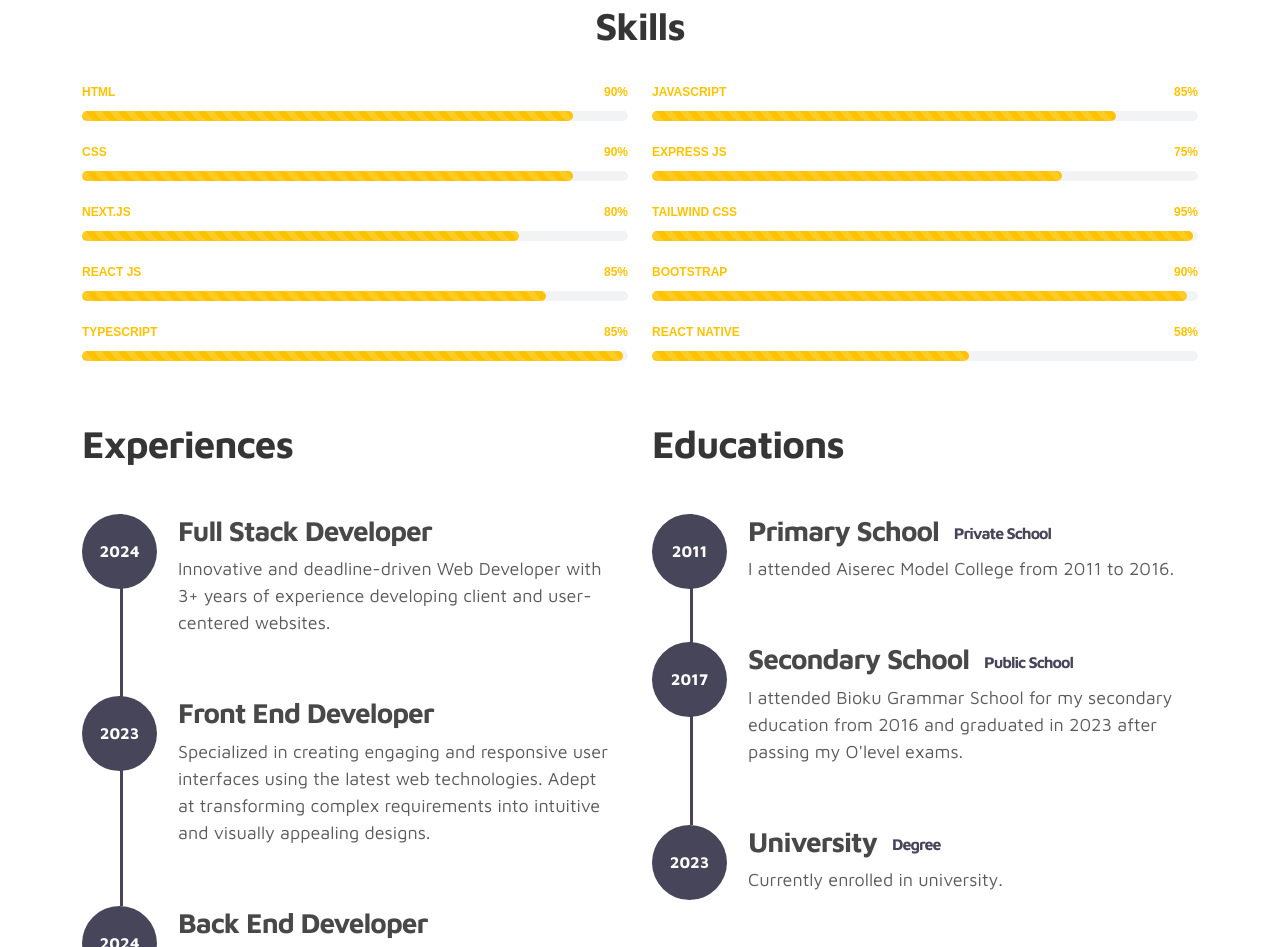
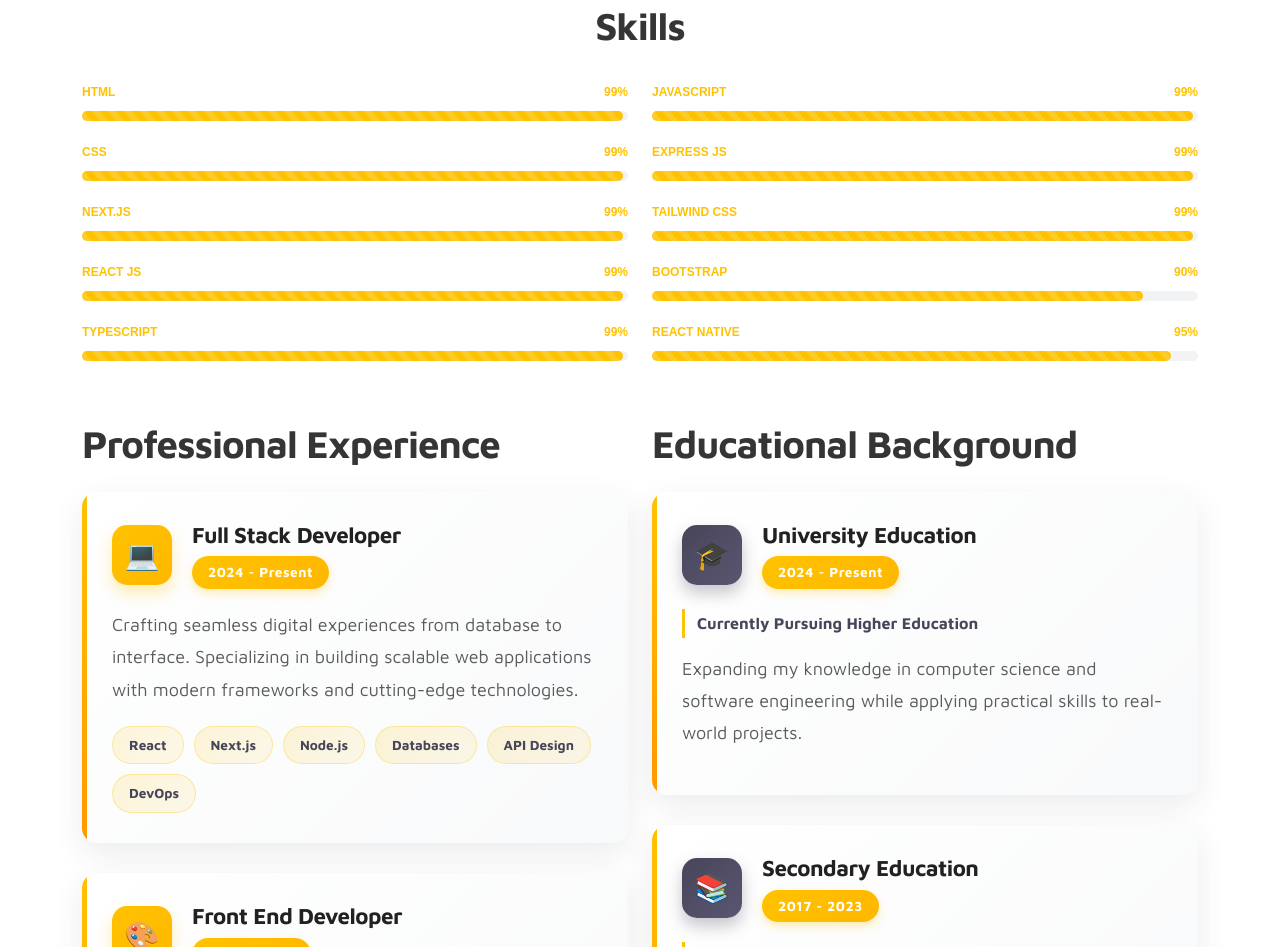
Before and after one commit to Yotrages/verportfolio, a plain HTML site: page index.html in a window 1280 px wide. Shown: the part 1853-2800 px from the top of the page. Drawn offline with nearby package versions, Linux system fonts and the light colour scheme; a script that the page names is missing.

Commit message:
Added changes to index file and it's css

```diff
--- a/css/style.css
+++ b/css/style.css
@@ -820,3 +820,195 @@ input:-webkit-autofill {
 /* .my-pic {
   height: 100%;
 } */
+
+.experience-card {
+    background: linear-gradient(135deg, #ffffff 0%, #f8f9fa 100%);
+    border-radius: 15px;
+    padding: 30px;
+    margin-bottom: 30px;
+    box-shadow: 0 10px 30px rgba(71, 69, 89, 0.1);
+    transition: all 0.4s cubic-bezier(0.4, 0, 0.2, 1);
+    border: none;
+    position: relative;
+    overflow: hidden;
+}
+
+.experience-card::before {
+    content: '';
+    position: absolute;
+    top: 0;
+    left: 0;
+    width: 5px;
+    height: 100%;
+    background: linear-gradient(180deg, #ffc200 0%, #ff9800 100%);
+    transition: width 0.4s ease;
+}
+
+.experience-card:hover {
+    transform: translateY(-8px) scale(1.02);
+    box-shadow: 0 20px 40px rgba(255, 194, 0, 0.2);
+}
+
+.experience-card:hover::before {
+    width: 100%;
+    opacity: 0.05;
+}
+
+.experience-header {
+    display: flex;
+    align-items: center;
+    margin-bottom: 20px;
+}
+
+.experience-icon {
+    width: 60px;
+    height: 60px;
+    background: linear-gradient(135deg, #ffc200 0%, #ffb700 100%);
+    border-radius: 15px;
+    display: flex;
+    align-items: center;
+    justify-content: center;
+    margin-right: 20px;
+    font-size: 28px;
+    flex-shrink: 0;
+    box-shadow: 0 8px 16px rgba(255, 194, 0, 0.3);
+    transition: all 0.3s ease;
+}
+
+.experience-card:hover .experience-icon {
+    transform: rotate(5deg) scale(1.1);
+    box-shadow: 0 12px 24px rgba(255, 194, 0, 0.4);
+}
+
+.education-icon {
+    background: linear-gradient(135deg, #474559 0%, #5a5672 100%);
+    box-shadow: 0 8px 16px rgba(71, 69, 89, 0.3);
+}
+
+.experience-card:hover .education-icon {
+    box-shadow: 0 12px 24px rgba(71, 69, 89, 0.4);
+}
+
+.experience-content {
+    flex: 1;
+}
+
+.experience-content h3 {
+    font-size: 1.4rem;
+    color: #212121;
+    font-weight: 700;
+    margin-bottom: 8px;
+    letter-spacing: -0.5px;
+}
+
+.duration-badge {
+    display: inline-block;
+    background: linear-gradient(135deg, #ffc200 0%, #ffb700 100%);
+    color: #ffffff;
+    padding: 6px 16px;
+    border-radius: 25px;
+    font-size: 0.85rem;
+    font-weight: 700;
+    box-shadow: 0 4px 10px rgba(255, 194, 0, 0.3);
+    letter-spacing: 0.5px;
+}
+
+.experience-card p {
+    line-height: 1.8;
+    margin-bottom: 15px;
+}
+
+.tech-tags {
+    display: flex;
+    flex-wrap: wrap;
+    gap: 10px;
+    margin-top: 20px;
+}
+
+.tech-tag {
+    background: linear-gradient(135deg, rgba(255, 194, 0, 0.15) 0%, rgba(255, 194, 0, 0.08) 100%);
+    color: #474559;
+    padding: 8px 16px;
+    border-radius: 20px;
+    font-size: 0.85rem;
+    font-weight: 600;
+    border: 1px solid rgba(255, 194, 0, 0.3);
+    transition: all 0.3s ease;
+}
+
+.tech-tag:hover {
+    background: linear-gradient(135deg, #ffc200 0%, #ffb700 100%);
+    color: #ffffff;
+    transform: translateY(-2px);
+    box-shadow: 0 4px 8px rgba(255, 194, 0, 0.3);
+}
+
+.institution-name {
+    color: #474559;
+    font-weight: 700;
+    font-size: 1rem;
+    margin-bottom: 12px;
+    padding-left: 12px;
+    border-left: 3px solid #ffc200;
+}
+
+/* Dark mode enhancements */
+.dark-mode .experience-card {
+    background: linear-gradient(135deg, #1a1a2e 0%, #16213e 100%);
+    box-shadow: 0 10px 30px rgba(0, 0, 0, 0.5);
+}
+
+.dark-mode .experience-card:hover {
+    box-shadow: 0 20px 40px rgba(255, 194, 0, 0.3);
+}
+
+.dark-mode .experience-content h3 {
+    color: #ffffff;
+}
+
+.dark-mode .experience-card p {
+    color: rgba(255, 255, 255, 0.85);
+}
+
+.dark-mode .tech-tag {
+    background: linear-gradient(135deg, rgba(255, 194, 0, 0.2) 0%, rgba(255, 194, 0, 0.1) 100%);
+    color: #ffffff;
+    border-color: rgba(255, 194, 0, 0.4);
+}
+
+.dark-mode .tech-tag:hover {
+    background: linear-gradient(135deg, #ffc200 0%, #ffb700 100%);
+    color: #1a1a2e;
+}
+
+.dark-mode .institution-name {
+    color: #ffc200;
+}
+
+/* Responsive refinements */
+@media (max-width: 768px) {
+    .experience-card {
+        padding: 25px;
+        margin-bottom: 25px;
+    }
+
+    .experience-icon {
+        width: 50px;
+        height: 50px;
+        font-size: 24px;
+    }
+
+    .experience-content h3 {
+        font-size: 1.2rem;
+    }
+
+    .duration-badge {
+        font-size: 0.8rem;
+        padding: 5px 12px;
+    }
+
+    .tech-tag {
+        font-size: 0.8rem;
+        padding: 6px 12px;
+    }
+}
--- a/index.html
+++ b/index.html
@@ -114,7 +114,7 @@
           <div class="col-12">
               <h2 class="text-center">Some of My Projects</h2>
               <div class="iframe-container">
-                  <iframe id="project-iframe" src="https://awesomestart.netlify.app" scrolling="yes"></iframe>
+                  <iframe id="project-iframe" src="https://chathub-hazel.vercel.app" scrolling="yes"></iframe>
               </div>
               <div class="navigation-buttons">
                   <button id="prev-btn" class="btn btn-warning text-white">Previous</button>
@@ -125,7 +125,7 @@
   </div>
 
   <script>
-      const websites = ["https://awesomestart.netlify.app", "https://exquisitewears.vercel.app", "https://football-livescore.vercel.app", "https://promptopia-black-iota.vercel.app", "https://delicacyfood.netlify.app", "https://ultimate-react-five.vercel.app", "https://bioku.netlify.app", "https://qayyumportfolio.vercel.app", "https://smart-lease-m22q.vercel.app", "https://kind-heart-blue.vercel.app", "https://sparkle-cart-eight.vercel.app"];
+      const websites = ["https://chathub-hazel.vercel.app", "https://awesomestart.netlify.app", "https://exquisitewears.vercel.app", "https://football-livescore.vercel.app", "https://promptopia-black-iota.vercel.app", "https://delicacyfood.netlify.app", "https://ultimate-react-five.vercel.app", "https://bioku.netlify.app", "https://qayyumportfolio.vercel.app", "https://smart-lease-m22q.vercel.app", "https://kind-heart-blue.vercel.app", "https://sparkle-cart-eight.vercel.app"];
       let currentIndex = 0;
 
       document.getElementById('prev-btn').addEventListener('click', function() {
@@ -195,16 +195,16 @@
           <div class="col-lg-6">
 
             <div class="progress">
-              <span class="skill">HTML <i class="val">90%</i></span>
+              <span class="skill">HTML <i class="val">99%</i></span>
               <div class="progress-bar-wrap">
-                <div class="progress-bar progress-bar-striped progress-bar-animated" role="progressbar" aria-valuenow="90" aria-valuemin="0" aria-valuemax="100"></div>
+                <div class="progress-bar progress-bar-striped progress-bar-animated" role="progressbar" aria-valuenow="99" aria-valuemin="0" aria-valuemax="100"></div>
               </div>
             </div>
 
             <div class="progress">
-              <span class="skill">CSS <i class="val">90%</i></span>
+              <span class="skill">CSS <i class="val">99%</i></span>
               <div class="progress-bar-wrap">
-                <div class="progress-bar progress-bar-striped progress-bar-animated" role="progressbar" aria-valuenow="90" aria-valuemin="0" aria-valuemax="100"></div>
+                <div class="progress-bar progress-bar-striped progress-bar-animated" role="progressbar" aria-valuenow="99" aria-valuemin="0" aria-valuemax="100"></div>
               </div>
             </div>
 
@@ -212,16 +212,16 @@
           <div class="col-lg-6">
 
             <div class="progress">
-              <span class="skill">JavaScript <i class="val">85%</i></span>
+              <span class="skill">JavaScript <i class="val">99%</i></span>
               <div class="progress-bar-wrap">
-                <div class="progress-bar progress-bar-striped progress-bar-animated" role="progressbar" aria-valuenow="85" aria-valuemin="0" aria-valuemax="100"></div>
+                <div class="progress-bar progress-bar-striped progress-bar-animated" role="progressbar" aria-valuenow="99" aria-valuemin="0" aria-valuemax="100"></div>
               </div>
             </div>
 
             <div class="progress">
-              <span class="skill">Express js<i class="val">75%</i></span>
+              <span class="skill">Express js<i class="val">99%</i></span>
               <div class="progress-bar-wrap">
-                <div class="progress-bar progress-bar-striped progress-bar-animated" role="progressbar" aria-valuenow="75" aria-valuemin="0" aria-valuemax="100"></div>
+                <div class="progress-bar progress-bar-striped progress-bar-animated" role="progressbar" aria-valuenow="99" aria-valuemin="0" aria-valuemax="100"></div>
               </div>
             </div>
           </div>
@@ -230,16 +230,16 @@
 
 
             <div class="progress">
-              <span class="skill">Next.js<i class="val">80%</i></span>
+              <span class="skill">Next.js<i class="val">99%</i></span>
               <div class="progress-bar-wrap">
-                <div class="progress-bar progress-bar-striped progress-bar-animated" role="progressbar" aria-valuenow="80" aria-valuemin="0" aria-valuemax="100"></div>
+                <div class="progress-bar progress-bar-striped progress-bar-animated" role="progressbar" aria-valuenow="99" aria-valuemin="0" aria-valuemax="100"></div>
               </div>
             </div>
 
             <div class="progress">
-              <span class="skill">React js<i class="val">85%</i></span>
+              <span class="skill">React js<i class="val">99%</i></span>
               <div class="progress-bar-wrap">
-                <div class="progress-bar progress-bar-striped progress-bar-animated" role="progressbar" aria-valuenow="85" aria-valuemin="0" aria-valuemax="100"></div>
+                <div class="progress-bar progress-bar-striped progress-bar-animated" role="progressbar" aria-valuenow="99" aria-valuemin="0" aria-valuemax="100"></div>
               </div>
             </div>
 
@@ -248,7 +248,7 @@
           <div class="col-lg-6">
 
              <div class="progress">
-              <span class="skill">Tailwind css<i class="val">95%</i></span>
+              <span class="skill">Tailwind css<i class="val">99%</i></span>
               <div class="progress-bar-wrap">
                 <div class="progress-bar progress-bar-striped progress-bar-animated" role="progressbar" aria-valuenow="99" aria-valuemin="0" aria-valuemax="100"></div>
               </div>
@@ -257,7 +257,7 @@
             <div class="progress">
               <span class="skill">Bootstrap<i class="val">90%</i></span>
               <div class="progress-bar-wrap">
-                <div class="progress-bar progress-bar-striped progress-bar-animated" role="progressbar" aria-valuenow="98" aria-valuemin="0" aria-valuemax="100"></div>
+                <div class="progress-bar progress-bar-striped progress-bar-animated" role="progressbar" aria-valuenow="90" aria-valuemin="0" aria-valuemax="100"></div>
               </div>
             </div>
 
@@ -267,7 +267,7 @@
 
 
             <div class="progress">
-              <span class="skill">Typescript<i class="val">85%</i></span>
+              <span class="skill">Typescript<i class="val">99%</i></span>
               <div class="progress-bar-wrap">
                 <div class="progress-bar progress-bar-striped progress-bar-animated" role="progressbar" aria-valuenow="99" aria-valuemin="0" aria-valuemax="100"></div>
               </div>
@@ -278,9 +278,9 @@
 
 
             <div class="progress">
-              <span class="skill">React Native<i class="val">58%</i></span>
+              <span class="skill">React Native<i class="val">95%</i></span>
               <div class="progress-bar-wrap">
-                <div class="progress-bar progress-bar-striped progress-bar-animated" role="progressbar" aria-valuenow="58" aria-valuemin="0" aria-valuemax="100"></div>
+                <div class="progress-bar progress-bar-striped progress-bar-animated" role="progressbar" aria-valuenow="95" aria-valuemin="0" aria-valuemax="100"></div>
               </div>
             </div>
             </div>
@@ -296,86 +296,108 @@
   <section class="resume py-5 d-lg-flex justify-content-center align-items-center" id="resume">
     <div class="container">
         <div class="row">
+            <div class="col-lg-6 col-12">
+                <h2 class="mb-4">Professional Experience</h2>
 
-                <div class="col-lg-6 col-12">
-                  <h2 class="mb-4">Experiences</h2>
-
-                    <div class="timeline">
-                        <div class="timeline-wrapper">
-                             <div class="timeline-yr">
-                                  <span>2024</span>
+                <div class="experience-card">
+                    <div class="experience-header">
+                        <div class="experience-icon">💻</div>
+                        <div class="experience-content">
+                            <h3>Full Stack Developer</h3>
+                            <span class="duration-badge">2024 - Present</span>
                         </div>
-                             <div class="timeline-info">
-                                  <h3><span>Full Stack Developer</span></h3>
-                                  <p>Innovative and deadline-driven Web Developer with 3+ years of experience developing client and user-centered websites.</p>
+                    </div>
+                    <p>Crafting seamless digital experiences from database to interface. Specializing in building scalable web applications with modern frameworks and cutting-edge technologies.</p>
+                    <div class="tech-tags">
+                        <span class="tech-tag">React</span>
+                        <span class="tech-tag">Next.js</span>
+                        <span class="tech-tag">Node.js</span>
+                        <span class="tech-tag">Databases</span>
+                        <span class="tech-tag">API Design</span>
+                        <span class="tech-tag">DevOps</span>
                     </div>
                 </div>
 
-                        <div class="timeline-wrapper">
-                            <div class="timeline-yr">
-                                <span>2023</span>
+                <div class="experience-card">
+                    <div class="experience-header">
+                        <div class="experience-icon">🎨</div>
+                        <div class="experience-content">
+                            <h3>Front End Developer</h3>
+                            <span class="duration-badge">2023 - 2024</span>
                         </div>
-                            <div class="timeline-info">
-                                <h3><span>Front End Developer</span></h3>
-                                <p>Specialized in creating engaging and responsive user interfaces using the latest web technologies. Adept at transforming complex requirements into intuitive and visually appealing designs.</p>
-                              </p>
+                    </div>
+                    <p>Transformed complex user requirements into beautiful, intuitive interfaces. Passionate about creating responsive designs that deliver exceptional user experiences.</p>
+                    <div class="tech-tags">
+                        <span class="tech-tag">HTML/CSS</span>
+                        <span class="tech-tag">JavaScript</span>
+                        <span class="tech-tag">React</span>
+                        <span class="tech-tag">Next.js</span>
+                        <span class="tech-tag">UI/UX</span>
+                        <span class="tech-tag">Responsive Design</span>
                     </div>
                 </div>
 
-                        <div class="timeline-wrapper">
-                            <div class="timeline-yr">
-                                <span>2024</span>
-                            </div>
-                            <div class="timeline-info">
-                                <h3><span>Back End Developer</h3>
-                                <p>Expert in server-side development, database management, and API integration. Experienced in building robust and scalable server applications that drive business efficiency and performance.</p>
+                <div class="experience-card">
+                    <div class="experience-header">
+                        <div class="experience-icon">⚙️</div>
+                        <div class="experience-content">
+                            <h3>Back End Developer</h3>
+                            <span class="duration-badge">2023 - 2024</span>
                         </div>
                     </div>
-
+                    <p>Built robust server architectures and optimized database performance. Focused on creating efficient APIs and scalable solutions that power business growth.</p>
+                    <div class="tech-tags">
+                        <span class="tech-tag">RESTful APIs</span>
+                        <span class="tech-tag">SQL/NoSQL</span>
+                        <span class="tech-tag">Server Architecture</span>
+                        <span class="tech-tag">Authentication</span>
+                    </div>
                 </div>
             </div>
 
             <div class="col-lg-6 col-12">
-                  <h2 class="mb-4 mobile-mt-2">Educations</h2>
+                <h2 class="mb-4 mobile-mt-2">Educational Background</h2>
 
-                    <div class="timeline">
-                        <div class="timeline-wrapper">
-                             <div class="timeline-yr">
-                                  <span>2011</span>
-                             </div>
-                             <div class="timeline-info">
-                                  <h3><span>Primary School</span><small>Private School</small></h3>
-                                  <p>I attended Aiserec Model College from 2011 to 2016.</p>
+                <div class="experience-card">
+                    <div class="experience-header">
+                        <div class="experience-icon education-icon">🎓</div>
+                        <div class="experience-content">
+                            <h3>University Education</h3>
+                            <span class="duration-badge">2024 - Present</span>
                         </div>
                     </div>
+                    <p class="institution-name">Currently Pursuing Higher Education</p>
+                    <p>Expanding my knowledge in computer science and software engineering while applying practical skills to real-world projects.</p>
+                </div>
 
-                        <div class="timeline-wrapper">
-                            <div class="timeline-yr">
-                                <span>2017</span>
-                            </div>
-                            <div class="timeline-info">
-                                <h3><span>Secondary School</span><small>Public School</small></h3>
-                                <p>I attended Bioku Grammar School for my secondary education from 2016 and graduated in 2023 after passing my O'level exams.
-                              </p>
+                <div class="experience-card">
+                    <div class="experience-header">
+                        <div class="experience-icon education-icon">📚</div>
+                        <div class="experience-content">
+                            <h3>Secondary Education</h3>
+                            <span class="duration-badge">2017 - 2023</span>
                         </div>
                     </div>
+                    <p class="institution-name">Bioku Grammar School</p>
+                    <p>Completed O'level examinations with strong focus on sciences and mathematics. Developed foundational problem-solving skills that sparked my passion for technology.</p>
+                </div>
 
-                        <div class="timeline-wrapper">
-                            <div class="timeline-yr">
-                                <span>2023</span>
-                            </div>
-                            <div class="timeline-info">
-                                <h3><span>University</span><small>Degree</small></h3>
-                                <p>Currently enrolled in university.</p>
+                <div class="experience-card">
+                    <div class="experience-header">
+                        <div class="experience-icon education-icon">🏫</div>
+                        <div class="experience-content">
+                            <h3>Primary Education</h3>
+                            <span class="duration-badge">2012 - 2017</span>
                         </div>
                     </div>
-
+                    <p class="institution-name">Aiserec Model College</p>
+                    <p>Built a strong academic foundation and discovered early interest in computers and technology.</p>
                 </div>
             </div>
-
         </div>
     </div>
 </section>
+
 
     <!-- CONTACT -->
     <section class="contact py-5" id="contact">
```
Lines whose indentation alone changed are shown as unchanged.
